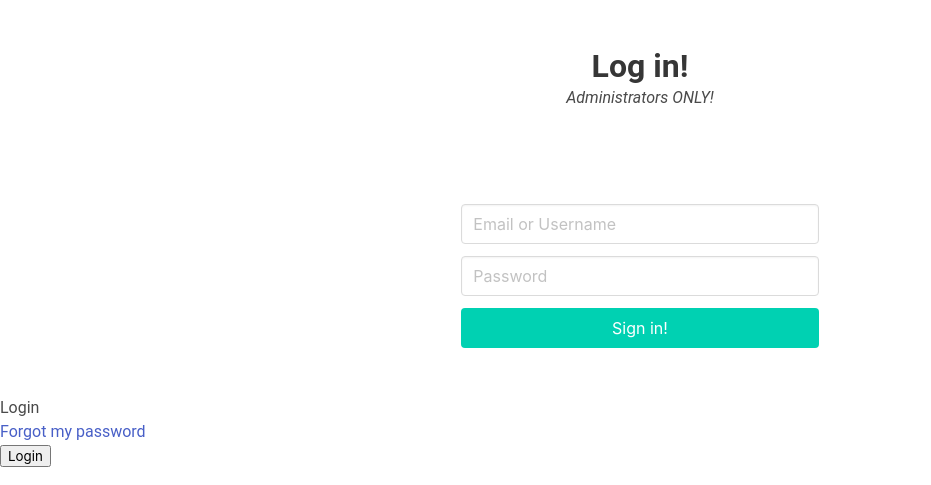
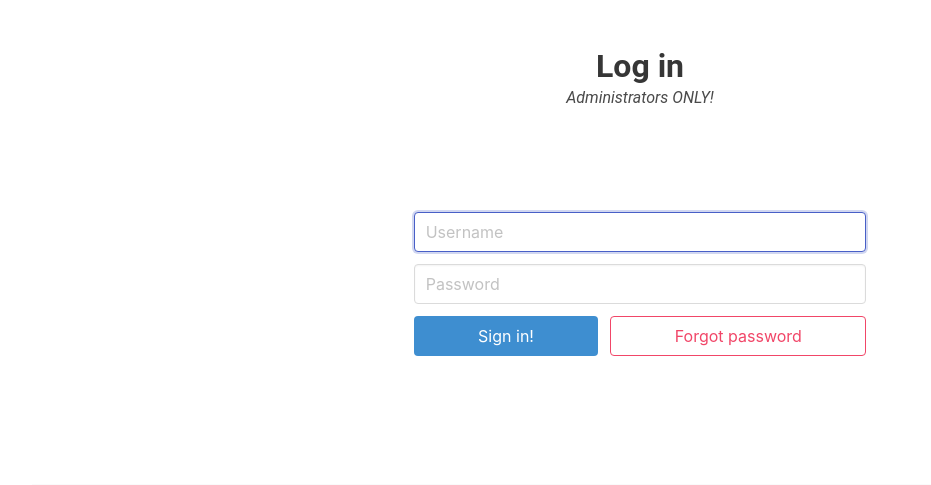
Before and after one commit to dugudugu/SIRA, a Django app: page /accounts/login/ in a window 1280 px wide; the page is wider, and only the part inside the window is pictured. Shown: the part 125-610 px from the top of that part, without its empty margins (0-931 px from the left). Run offline with Django 3.2, Linux system fonts and the light colour scheme; some libraries are stand-ins or nearby versions; some web fonts are replaced.

Commit message:
Added functionaly to account app, for user registration and login

```diff
--- a/accounts/forms.py
+++ b/accounts/forms.py
@@ -14,7 +14,7 @@ class RegisterUserForm(forms.ModelForm):
         widgets = {
             'first_name': forms.TextInput(attrs={'class': 'input', 'placeholder': 'First name' ,'autofocus': True, 'required': True}),
             'last_name': forms.TextInput(attrs={'class': 'input', 'placeholder': 'Last name' ,'autofocus': True, 'required': True}),
-            'username': forms.TextInput(attrs={'class': 'input', 'placeholder': 'Username' ,'autofocus': True, 'required': True}),
+            'username': forms.TextInput(attrs={'class': 'input', 'placeholder': 'Username' ,  'required': True}),
             'email': forms.EmailInput(attrs={'class': 'input', 'placeholder': 'Email', 'required': True})
         }
 
@@ -29,6 +29,6 @@ class RegisterUserForm(forms.ModelForm):
 
 class LoginForm(AuthenticationForm):
     username = UsernameField(
-        widget=forms.TextInput(attrs={'class': 'input', 'autofocus': True, 'placeholder': 'Username'})
+        widget=forms.TextInput(attrs={'class': 'input','placeholder': 'Username', 'autofocus': True, 'required': True})
     )
-    password = forms.CharField(widget=forms.PasswordInput(attrs={'class': 'input', 'placeholder': 'password'}))
+    password = forms.CharField(widget=forms.PasswordInput(attrs={'class': 'input', 'placeholder': 'Password'}))
--- a/accounts/templates/login.html
+++ b/accounts/templates/login.html
@@ -7,48 +7,47 @@
 <div class="container is-fluid" id="content">
     <section data-section-id="1" data-component-id="15a7_9_03_awz" data-category="faqs" class="section">
         <div class="container">
-            <h2 class="title has-text-centered" data-config-id="header">Log in!</h2>
+            <h2 class="title has-text-centered" data-config-id="header">Log in</h2>
             <p class="subtitle is-size-6 has-text-centered is-italic has-tect-grey">Administrators ONLY!</p>
         </div>
     </section>
 
-    <section data-section-id="3" data-component-id="15a7_12_01_awz" data-category="sign-in" class="section">
+    <section data-section-id="2" data-component-id="15a7_12_02_awz" data-category="sign-in" class="section">
         <div class="container has-text-centered">
-            <div class="columns is-centered">
+            <div class="columns is-centered is-mobile">
                 <div class="column is-5 is-4-desktop">
-                    <form method="post" action="{% url 'login' %}?next={{ next }}">
+                    <form action="" method="post">
                         {% csrf_token %}
+
+                        {% for non_field_error in form.non_field_errors %}
+                        <p class="help is-danger">{{ non_field_error }}</p>
+                        {% endfor %}
+
+                        {% for field in form %}
                         <div class="field">
                             <div class="control">
-                                <input class="input" type="name" placeholder="Email or Username">
+                                <label for="{{ field.id_for_label }}" class="label"></label>
+                                {{ field }}
+                            {% for error in field.errors %}
+                            <p class="help is-danger">{{ error }}</p>
+                            {% endfor %}
                             </div>
                         </div>
-                        <div class="field">
-                            <div class="control">
-                                <input class="input" type="password" placeholder="Password">
+                        {% endfor %}
+
+                        <div class="field is-grouped">
+                            <div class="control is-expanded">
+                                <input class="button is-info is-fullwidth" type="submit" value="Sign in!">
                             </div>
-                        </div>
-                        <div class="field">
-                            <input class="button is-primary is-fullwidth" type="submit" value="Sign in!">
+                            <div class="control is-expanded">
+                                <input class="button is-danger is-outlined is-fullwidth" type="submit" value="Forgot password">
+                            </div>
                         </div>
                     </form>
                 </div>
             </div>
         </div>
     </section>
-</div>
-
-<form method="post" action="{% url 'login' %}?next={{ next }}" class="accountform">
-        <fieldset class="form-group">
-            <legend>Login</legend>
-            {% csrf_token %}
-            {{ user_form }}
-
-             <p><a href="{% url 'password_reset' %}">Forgot my password</a></p>
-
-            <button type="submit" class="btn btn-primary">Login</button>
-        </fieldset>
-    </form>
 
 
 
--- a/accounts/urls.py
+++ b/accounts/urls.py
@@ -4,7 +4,6 @@ from django.contrib.auth.views import LogoutView
 from .views import RegisterUserView, LoginUserView, DashboardView
 
 urlpatterns = [
-    # /account/register
     url(r'^register/$', view=RegisterUserView.as_view(), name='register'),
     url(r'^login/$', view=LoginUserView.as_view(), name='login'),
     url(r'^logout/$', view=LogoutView.as_view(), name='logout'),
--- a/accounts/views.py
+++ b/accounts/views.py
@@ -37,7 +37,7 @@ class LoginUserView(LoginView):
 
 @method_decorator(login_required, name='dispatch')
 class DashboardView(TemplateView):
-    template_name = 'account/dashboard.html'
+    template_name = 'dashboard.html'
 
     def dispatch(self, request, *args, **kwargs):
         return super(DashboardView, self).dispatch(request, *args, **kwargs)
```
Also changed, not shown: accounts/AuthBackends.py (added, +21 -0 lines), accounts/templates/dashboard.html (added, +7 -0 lines).
